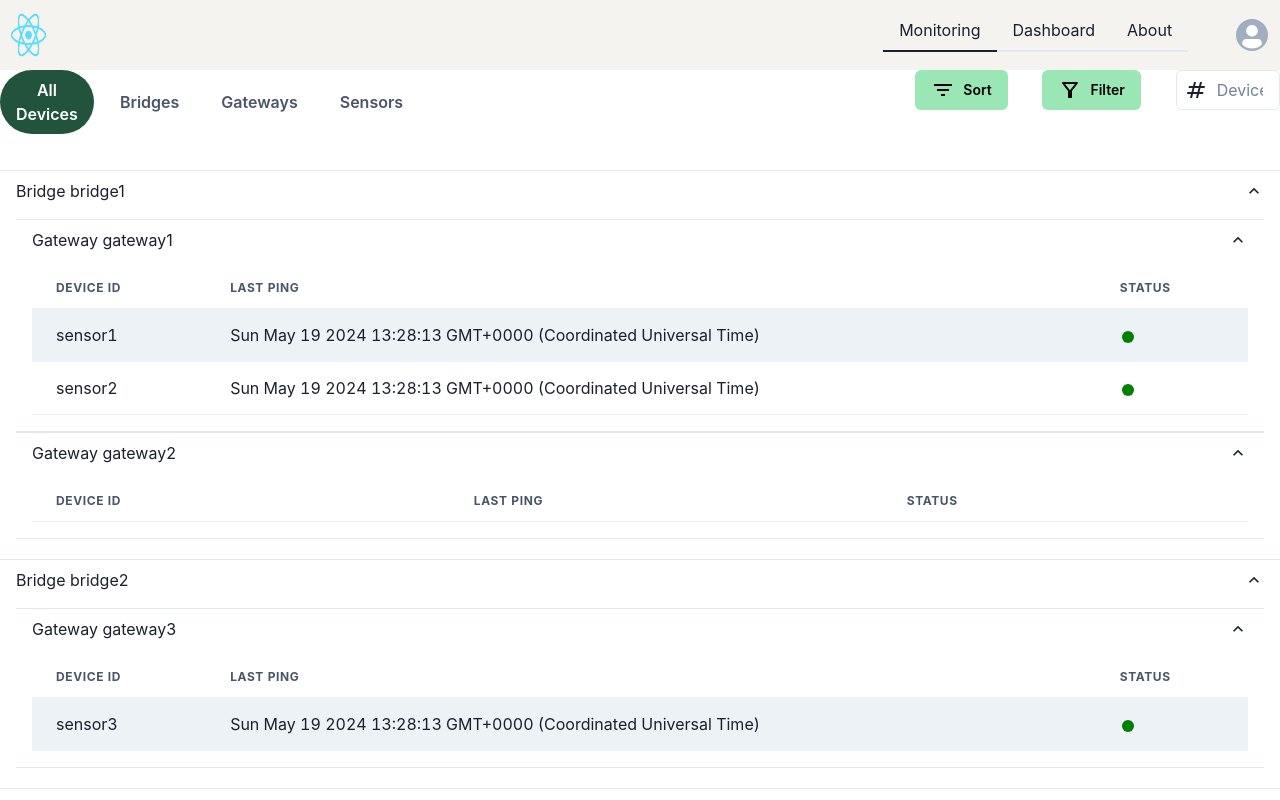
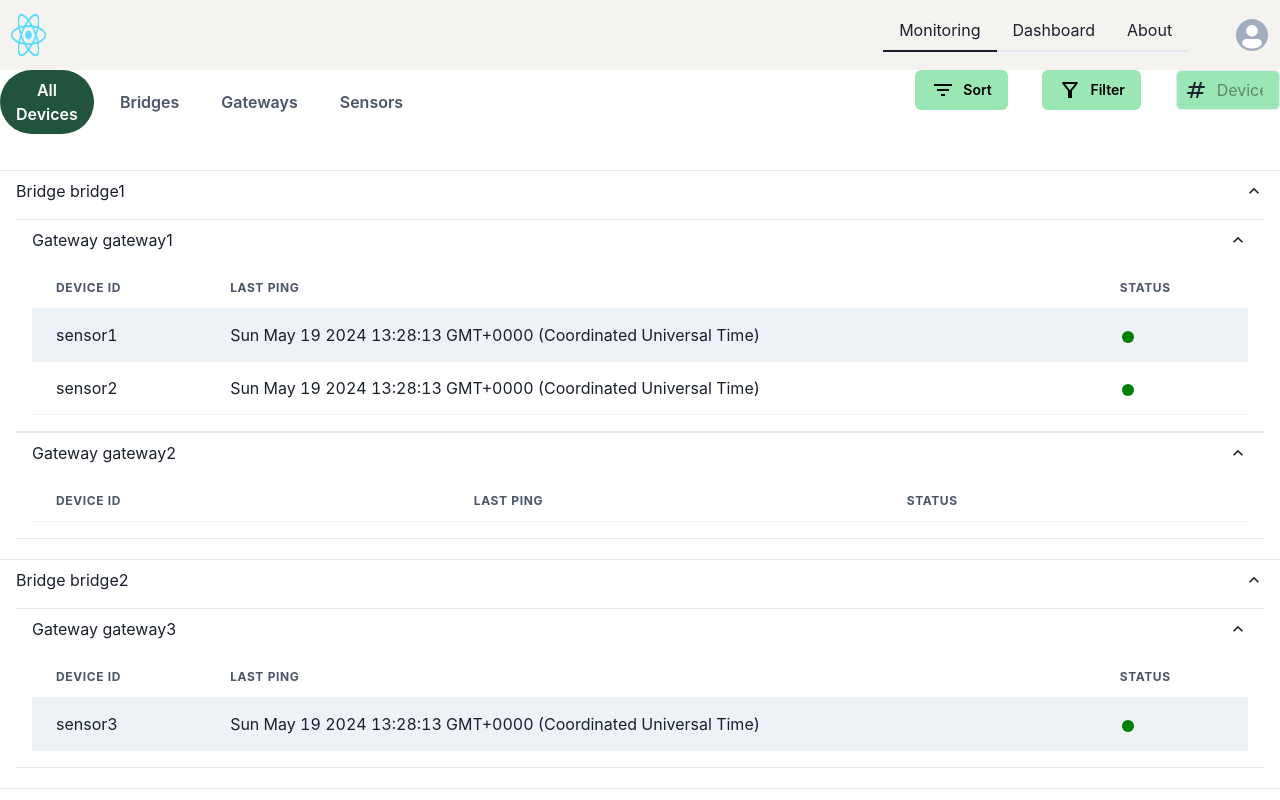
Before and after one commit to mikoMaz/monitoring-via-push-messages, a React (Create React App) app in the folder src/main/webclient/: page /monitoring in a window 1280 px wide. Built offline with nearby package versions, Linux system fonts and the light colour scheme.

Commit message:
innput styling

```diff
--- a/src/main/webclient/src/components/monitoring-page/components/filter-section-buttons.tsx
+++ b/src/main/webclient/src/components/monitoring-page/components/filter-section-buttons.tsx
@@ -45,7 +45,13 @@ export const FilterSectionButtons = ({ ui }: IFilterSectionButtonsProps) => {
           <InputLeftElement>
             <NumbersIcon />
           </InputLeftElement>
-          <Input placeholder="Device ID" focusBorderColor="yellow" />
+          <Input
+            placeholder="Device ID"
+            focusBorderColor={ui.colors.primary}
+            bg={ui.colors.secondary}
+            color="black"
+            _placeholder={{ opacity: 0.4, color: "black"}}
+          />
         </InputGroup>
       </GridItem>
     </Grid>
```
